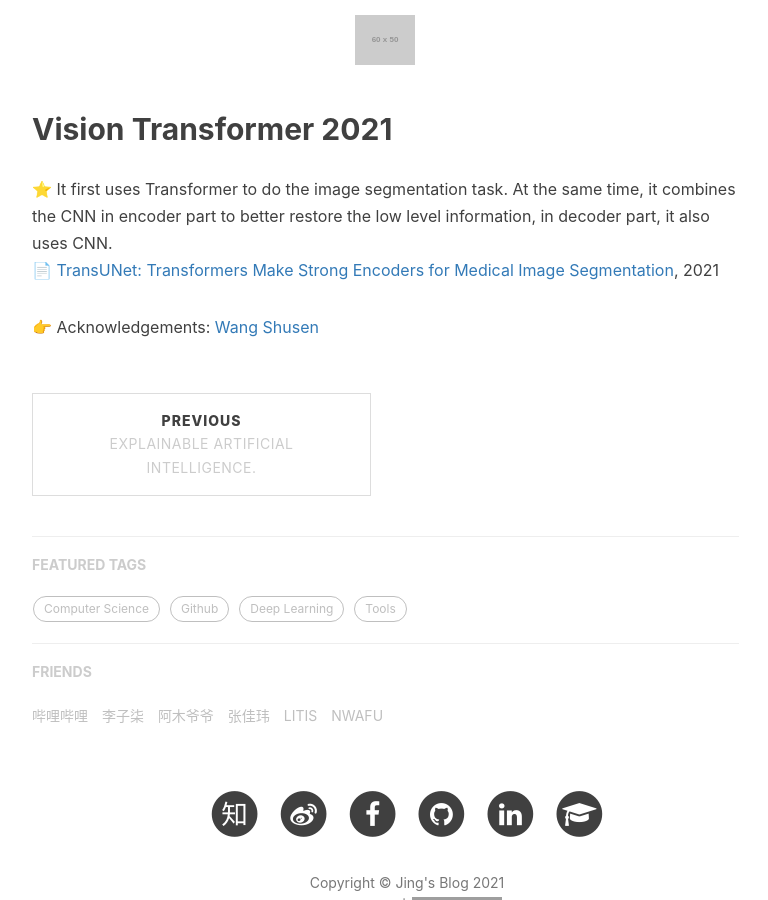
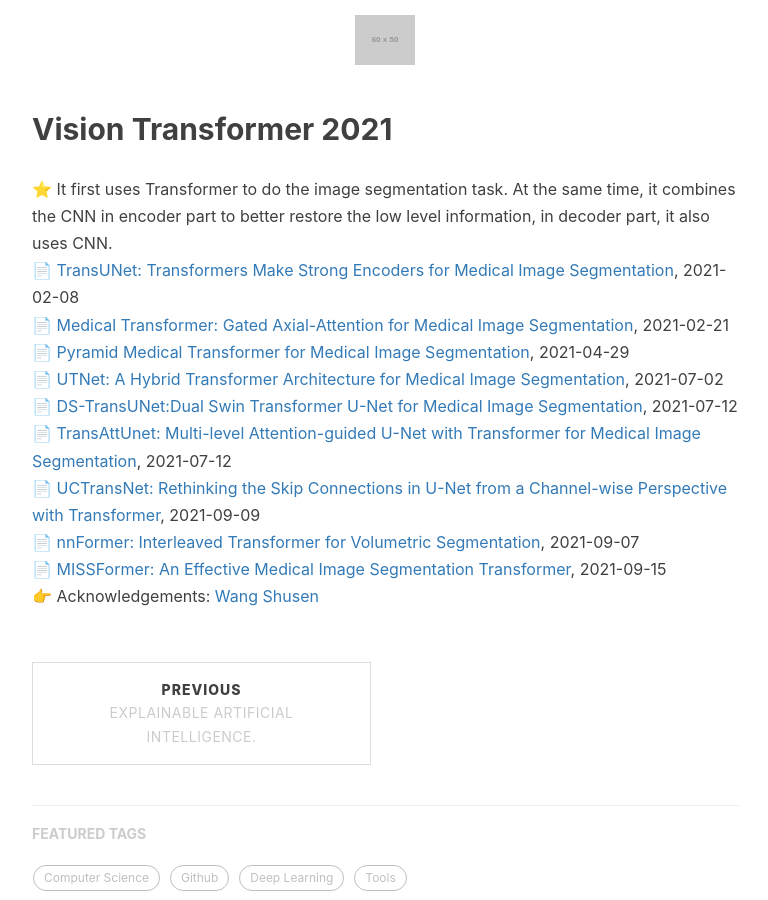
Before and after one commit to jizhang02/jizhang02.github.io, a Jekyll site: the page built from _posts/2021-09-08-transformer.markdown, in a window 1280 px wide and 900 px high, scrolled down 2020 px. Shown: the whole window, without its empty margins (233-1001 px from the left). Built offline with Jekyll 4.4.1, drawn with Linux system fonts in a browser that asks for light colours; nearby versions of some CDN libraries; a script that is not in the unit is left out; comment, search, counter and statistics services are not loaded; grey boxes are pictures that could not be loaded.

Commit message:
Update 2021-09-08-transformer.markdown

```diff
--- a/_posts/2021-09-08-transformer.markdown
+++ b/_posts/2021-09-08-transformer.markdown
@@ -29,6 +29,13 @@ This post is an introduction to the Transformer, in terms of its origin, applica
 📄 [An Image is Worth 16x16 Words: Transformers for Image Recognition at Scale](https://arxiv.org/abs/2010.11929), 2021
 ## ![#0050EF](https://via.placeholder.com/60/0050EF/FFFFFF?text=2021) Vision Transformer 2021
 ⭐ It first uses Transformer to do the image segmentation task. At the same time, it combines the CNN in encoder part to better restore the low level information, in decoder part, it also uses CNN.
-📄 [TransUNet: Transformers Make Strong Encoders for Medical Image Segmentation](https://arxiv.org/abs/2102.04306), 2021
-
+📄 [TransUNet: Transformers Make Strong Encoders for Medical Image Segmentation](https://arxiv.org/abs/2102.04306), 2021-02-08
+📄 [Medical Transformer: Gated Axial-Attention for Medical Image Segmentation](https://arxiv.org/abs/2102.10662), 2021-02-21
+📄 [Pyramid Medical Transformer for Medical Image Segmentation](https://arxiv.org/abs/2104.14702), 2021-04-29
+📄 [UTNet: A Hybrid Transformer Architecture for Medical Image Segmentation](https://arxiv.org/abs/2107.00781), 2021-07-02
+📄 [DS-TransUNet:Dual Swin Transformer U-Net for Medical Image Segmentation](https://arxiv.org/abs/2106.06716), 2021-07-12
+📄 [TransAttUnet: Multi-level Attention-guided U-Net with Transformer for Medical Image Segmentation](https://arxiv.org/abs/2107.05274), 2021-07-12
+📄 [UCTransNet: Rethinking the Skip Connections in U-Net from a Channel-wise Perspective with Transformer](https://arxiv.org/abs/2109.04335), 2021-09-09
+📄 [nnFormer: Interleaved Transformer for Volumetric Segmentation](https://arxiv.org/abs/2109.03201), 2021-09-07
+📄 [MISSFormer: An Effective Medical Image Segmentation Transformer](https://arxiv.org/abs/2109.07162v1), 2021-09-15
 👉 Acknowledgements: [Wang Shusen](https://youtu.be/aButdUV0dxI)
```
